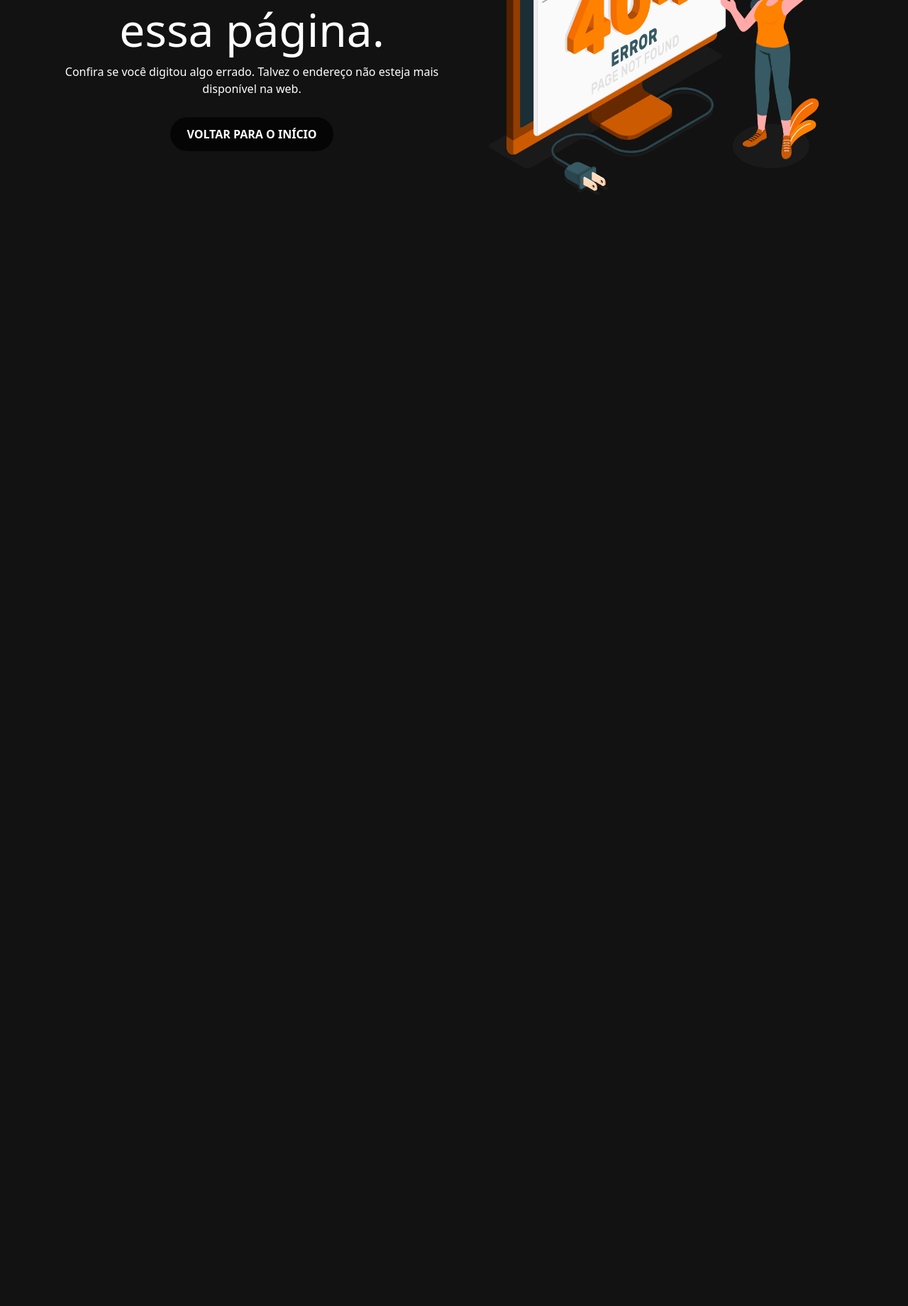
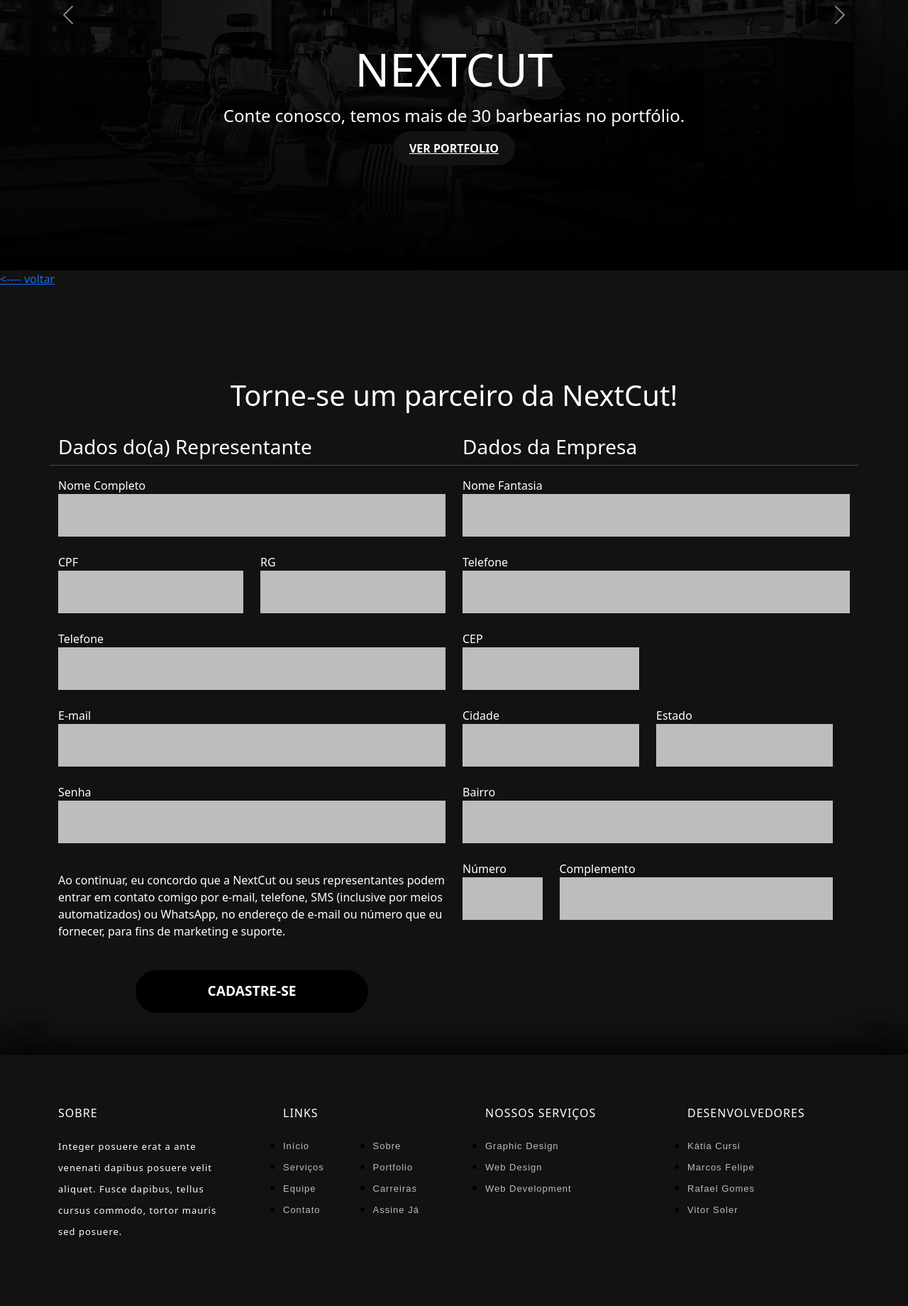
Before and after one commit to felipecruz159/NextCut-Etec, a PHP site: page /index.php?page=cadastro_barbeiro in a window 1280 px wide. Shown: the part 339-2179 px from the top of the page at 71% size. Before the commit the page ends 608 px from the top, so only its background shows below. Run offline with PHP 8.4, Linux system fonts and the light colour scheme.

Commit message:
cadastro_barbeiro

```diff
--- /dev/null
+++ b/cadastro_barbeiro.php
@@ -0,0 +1,120 @@
+<link rel="stylesheet" href="css/main.css">
+<a href="./?page=inicio">
+    <---- voltar</a>
+        <div class="cadastro-box">
+            <div class="container">
+                <h1 class="text-center">Torne-se um parceiro da NextCut!</h1>
+                <div class="row">
+                    <div class="col-lg-6 col-md-12 ">
+                        <form action="" method="POST" class="text-white">
+
+
+                            <div class="cadastro mt-4">
+                                <div class="row">
+                                    <h3 class="text-left">Dados do(a) Representante</h3>
+                                    <hr>
+                                    <div class="col-12 mb-4">
+                                        <label class="" for="nome">Nome Completo</label>
+                                        <input type="tel" name="nome">
+                                    </div>
+                                </div>
+                                <div class="row">
+                                    <div class="col-md-6 col-sm-6 mb-4">
+                                        <label class="" for="cpf">CPF</label>
+                                        <input type="text" name="cpf">
+                                    </div>
+                                    <div class="col-md-6 col-sm-6 mb-4">
+                                        <label class="" for="rg">RG</label>
+                                        <input type="text" name="rg">
+                                    </div>
+                                </div>
+
+                                <div class="row">
+                                    <div class="col-12 mb-4">
+                                        <label class="" for="telefone">Telefone</label>
+                                        <input type="tel" name="telefone">
+                                    </div>
+                                </div>
+                                <div class="row">
+                                    <div class="col-12 mb-4">
+                                        <label class="" for="email">E-mail</label>
+                                        <input type="email" name="email">
+                                    </div>
+                                </div>
+                                <div class="row">
+                                    <div class="col-12 mb-4">
+                                        <label class="" for="senha">Senha</label>
+                                        <input type="password" name="senha">
+                                    </div>
+                                </div>
+
+
+                            </div>
+
+                            <div class="row">
+                                <div class="col-12 mt-3 mb-3 ">
+                                    <p>Ao continuar, eu concordo que a NextCut ou seus representantes podem entrar em contato comigo por e-mail, telefone, SMS (inclusive por meios automatizados) ou WhatsApp, no endereço de e-mail ou número que eu fornecer, para fins de marketing e suporte.</p>
+                                </div>
+                            </div>
+                            <div class="row">
+                                <div class="col-12 text-center btn-login mb-4 p-2">
+                                    <input class="cadastro-btn" type="submit" value="cadastre-se" name="login">
+                                </div>
+                            </div>
+                        </form>
+                    </div>
+
+                    <div class="col-lg-6 col-md-12 text-white">
+                        <div class="cadastro mt-4">
+                            <div class="row">
+                                <h3 class="text-left">Dados da Empresa</h3>
+                                <hr style="color:white;">
+                                <div class="col-12 mb-4">
+                                    <label class="" for="nome">Nome Fantasia</label>
+                                    <input type="tel" name="nome">
+                                </div>
+
+                            </div>
+                            <div class="row">
+                                <div class="col-12 mb-4">
+                                    <label class="" for="telefone">Telefone</label>
+                                    <input type="tel" name="telefone">
+                                </div>
+                                <div class="row">
+                                    <div class="col-md-6 col-sm-6 mb-4">
+                                        <label class="" for="cep">CEP</label>
+                                        <input type="text" name="cep">
+                                    </div>
+                                </div>
+                                <div class="row">
+                                    <div class="col-md-6 col-sm-6 mb-4">
+                                        <label class="" for="cidade">Cidade</label>
+                                        <input type="text" name="cidade">
+                                    </div>
+                                    <div class="col-md-6 col-sm-6 mb-4">
+                                        <label class="" for="estado">Estado</label>
+                                        <input type="text" name="estado">
+                                    </div>
+                                </div>
+                                <div class="row">
+                                    <div class="col-12 mb-4">
+                                        <label class="" for="bairro">Bairro</label>
+                                        <input type="text" name="bairro">
+                                    </div>
+                                </div>
+                                <div class="row">
+
+                                    <div class="col-md-3 col-sm-3 mb-4">
+                                        <label class="" for="numero">Número</label>
+                                        <input type="text" name="numero">
+                                    </div>
+                                    <div class="col-md-9 col-sm-9 mb-4">
+                                        <label class="" for="complemento">Complemento</label>
+                                        <input type="text" name="complemento">
+                                    </div>
+                                </div>
+                            </div>
+                        </div>
+                    </div>
+                </div>
+            </div>
--- a/css/custom.css
+++ b/css/custom.css
@@ -639,15 +639,29 @@
     border-radius: 20px;
   }
 
+  .btn-login{
+    background-color: var(--dark-main);
+    color: var(--white);
+    text-transform: uppercase;
+    font-weight: bold;
+    width: 65%;
+  height: 125%;
+    padding: 10px 20px;
+    border-radius: 30px;
+    border: 3px solid transparent;
+    transition: .5s;
+  }
+
   .log input {
     background-color: transparent;
-    color: var(--main-color);
+    color: var(--black);
     font-weight: bold;
-    height: 60px;
+    width: 70%;
+    height: 125%;
     padding: 10px 20px;
     border: none;
     border-bottom: 2px solid var(--dark-main);
-    transition: .5s;
+    transition: .3s;
     width: 85%;
   }
 
@@ -679,7 +693,7 @@
 
   .cadastro input {
     background-color: var(--light-gray);
-    color: var(--main-color);
+    color: var(--black);
     font-weight: bold;
     font-size: larger;
     height: 60px;
@@ -689,12 +703,6 @@
     width: 100%;
   }
 
-  .cadastro :focus {
-    border: none;
-    border-radius: 10px;
-    color: var(--black);
-    background-color: var(--white);
-  }
 
   .cadastro-btn {
     background-color: var(--black);
```
Also changed, not shown: cadastro_cliente.php (+22 -7 lines), login.php (+5 -5 lines).
